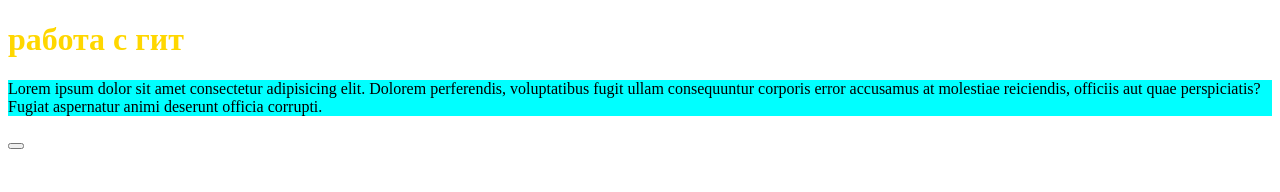
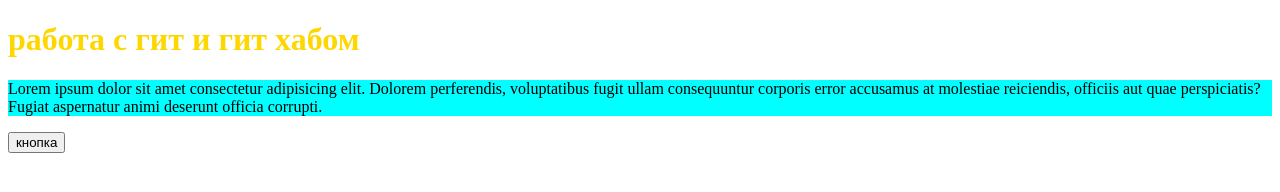
Before and after one commit to diivl-1/bi111, a plain HTML site: page index.html in a window 1280 px wide. Drawn offline with Linux system fonts and the light colour scheme.

Commit message:
change h1

```diff
--- a/index.html
+++ b/index.html
@@ -10,9 +10,9 @@
 <body>
 
 
-<h1  > работа с гит </h1>
+<h1  > работа с гит и гит хабом </h1>
 <p>Lorem ipsum dolor sit amet consectetur adipisicing elit. Dolorem perferendis, voluptatibus fugit ullam consequuntur corporis error accusamus at molestiae reiciendis, officiis aut quae perspiciatis? Fugiat aspernatur animi deserunt officia corrupti.</p>
 <a href="#"></a>
-<button></button>
+<button>кнопка</button>
 </body>
 </html>
```
